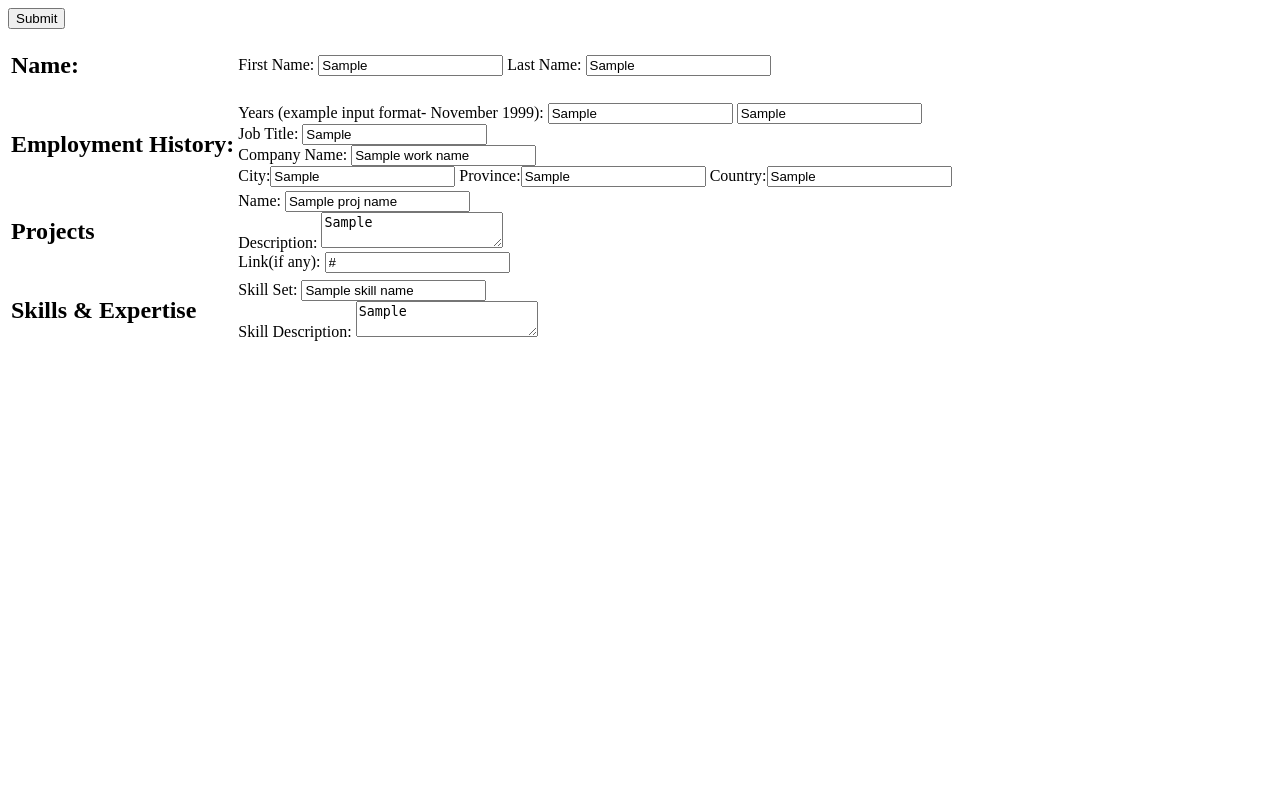
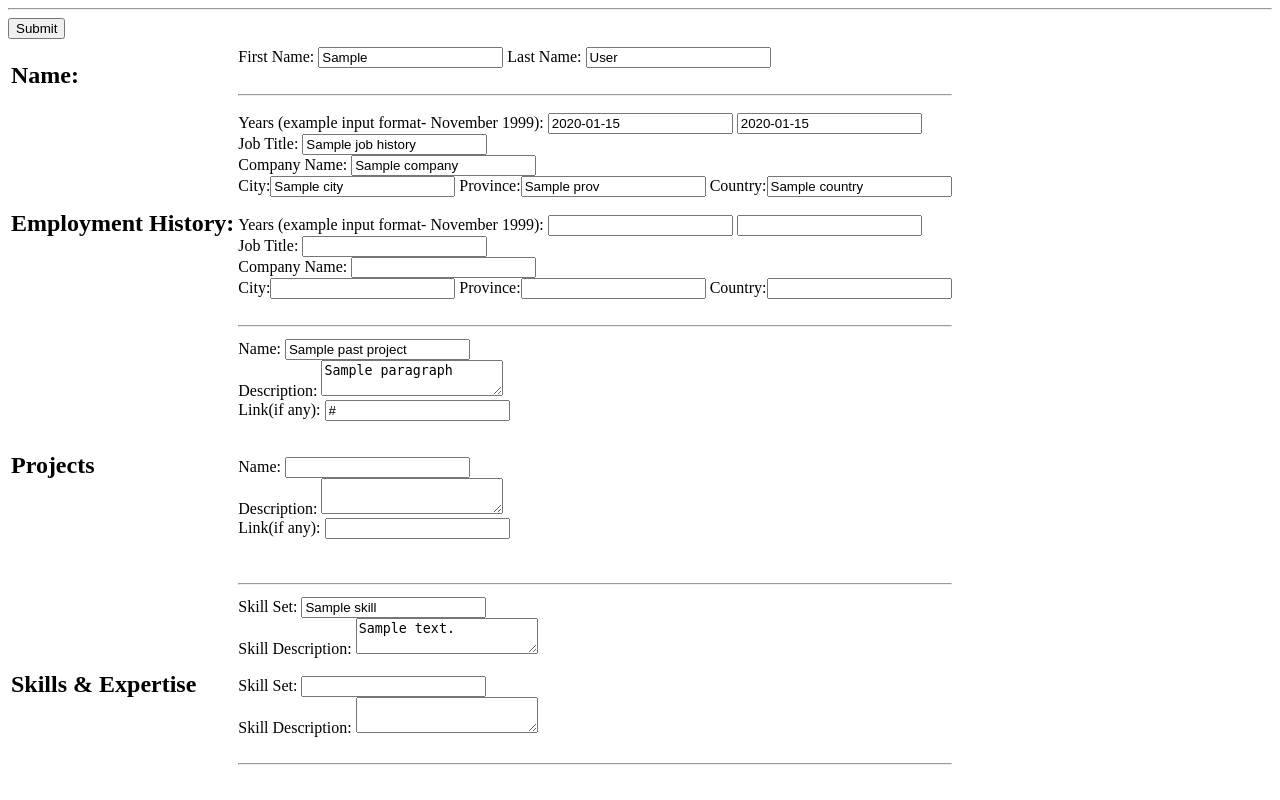
Before and after one commit to Jaudat/jobperfect, a Flask app: template templates/editProfiles.html in a window 1280 px wide. Run offline with Flask 2, Linux system fonts and the light colour scheme; the template is opened without the code that fills it: most values are stand-ins (such as "Sample title", 1, 10 or a date in 2020).

Commit message:
Think i did most of the editProfile, need to work on showProfile.........

```diff
--- a/model.py
+++ b/model.py
@@ -6,7 +6,7 @@ from flask_mongoengine import *
 
 
 class Profile(db.Document):
-    username = db.StringField(required=False, unique=False, max_length=50) # this is not used and will be deprecated if possible
+    vanity = db.StringField(required=False, unique=False, max_length=50) # this is not used and will be deprecated if possible
     email = db.EmailField(unique=True, required=True)
     password = db.StringField(required=True)
     created_on = db.DateTimeField(default=datetime.datetime.now, required=True)
@@ -33,7 +33,7 @@ class PastProject(db.EmbeddedDocument):
     name = db.StringField()
     paragraph = db.StringField()
     link = db.URLField()
-    quote = db.StringField()             # List containing person whe qoted and
+    quote = db.StringField()            # List containing person whe qoted and
                                          # quote that validates what is being said
 
 class Skillcase(db.EmbeddedDocument): # Skills and Expertise
--- a/templates/editProfiles.html
+++ b/templates/editProfiles.html
@@ -9,52 +9,96 @@
         <tr>
             <td><h2>Name:</h2></td>
             <td>
-                    <label>First Name:</label> <input type="text" name="fname" value="{{ frstNme }}">
-                     <label>Last Name:</label> <input type="text" name="lname" value="{{ lstNme }}">
+                <label>First Name:</label> <input type="text" name="fname" value="{{ results.first_name }}">
+                <label>Last Name:</label> <input type="text" name="lname" value="{{ results.last_name }}">
+                <br><br>
+                <hr>
             </td>
         </tr>
         <tr>
             <td> <h2>Employment History:</h2> </td>
             <td>
+                {% for jh in results.job_histories %}
                     <label>Years (example input format- November 1999):</label>
-                    <input type="text" name="start_yr" value="{{ frst_yr }}"></label>
-                    <input type="text" name="end_yr" value="{{ end_yr }}">
+                    <input type="text" name="start_yr" value="{{ jh.stime }}">
+                    <input type="text" name="end_yr" value="{{ jh.endtime }}">
                     <br>
-                    <label>Job Title:</label> <input type="text" name="emp_tle" value="{{ job_tl }}">
+                    <label>Job Title:</label> <input type="text" name="emp_tle" value="{{ jh.title }}">
                     <br>
-                    <label>Company Name:</label> <input type="text" name="comp_name" value="{{ work_name }}">
+                    <label>Company Name:</label> <input type="text" name="comp_name" value="{{ jh.company }}">
                     <br>
-                    <label>City:</label><input type="text" name="comp_city" value="{{ work_city }}">
-                    <label>Province:</label><input type="text" name="comp_prov" value="{{ work_prov }}">
-                    <label>Country:</label><input type="text" name="comp_nation" value="{{ work_nation }}">
+                    <label>City:</label><input type="text" name="comp_city" value="{{ jh.city }}">
+                    <label>Province:</label><input type="text" name="comp_prov" value="{{ jh.prov }}">
+                    <label>Country:</label><input type="text" name="comp_nation" value="{{ jh.country }}">
+                    <br><br>
+                {% endfor %}
+                <label>Years (example input format- November 1999):</label>
+
+                <input type="text" name="start_yr" value="">
+                <input type="text" name="end_yr" value="">
+                <br>
+                <label>Job Title:</label> <input type="text" name="emp_tle" value="">
+                <br>
+                <label>Company Name:</label> <input type="text" name="comp_name" value="">
+                <br>
+                <label>City:</label><input type="text" name="comp_city" value="">
+                <label>Province:</label><input type="text" name="comp_prov" value="">
+                <label>Country:</label><input type="text" name="comp_nation" value="">
+                <br><br>
+                <hr>
             </td>
         </tr>
+    <hr>
         <tr>
             <td><h2>Projects</h2> </td>
             <td>
-                    <label>Name:</label> <input type="text" name="proj_name" value="{{ proj_name }}">
+                {% for pp in results.past_projects %}
+                    <label>Name:</label> <input type="text" name="proj_name" value="{{ pp.name }}">
                     <br>
                     <label>Description:</label>
-                    <textarea name="proj_para">{{ proj_para }}</textarea>
+                    <textarea name="proj_para">{{ pp.paragraph }}</textarea>
                     <br>
                     <label>Link(if any):</label> <!-- Link to the project-->
-                    <input type="text" name="proj_link" value="{{ proj_link }}">
+                    <input type="text" name="proj_link" value="{{ pp.link }}">
                     <br>
                     <!-- TODO Insert quote field here -->
+                    <br><br>
+                {% endfor %}
+                <label>Name:</label> <input type="text" name="proj_name" value="">
+                <br>
+                <label>Description:</label>
+                <textarea name="proj_para"></textarea>
+                <br>
+                <label>Link(if any):</label> <!-- Link to the project-->
+                <input type="text" name="proj_link" value="">
+                <br>
+                <!-- TODO Insert quote field here -->
+                <br><br>
+                <hr>
             </td>
         </tr>
         <tr>
             <td><h2>Skills & Expertise</h2></td>
             <td>
+                {% for se in results.skillcases %}
                     <label>Skill Set:</label> <!-- e.g. Linux, Professional etc.-->
-                    <input type="text" name="skill_name" value="{{ skill_name }}">
+                    <input type="text" name="skill_name" value="{{ se.skill }}">
                     <br>
                     <label>Skill Description:</label>
-                    <textarea name="skill_bps">{{ skill_bps }}</textarea> <!-- In Bullet Points (BP)-->
+                    <textarea name="skill_bps">{{ se.descriptions }}</textarea> <!-- In Bullet Points (BP)-->
+                    <br><br>
+                {% endfor %}
+                <label>Skill Set:</label> <!-- e.g. Linux, Professional etc.-->
+                <input type="text" name="skill_name" value="">
+                <br>
+                <label>Skill Description:</label>
+                <textarea name="skill_bps"></textarea> <!-- In Bullet Points (BP)-->
+                <br><br>
+                <hr>
             </td>
         </tr>
         <tr>
-                <input type="submit" name="profile-edit-button" >
+            <input type="submit" name="profile-edit-button">
         </tr>
     </table>
     </form>
--- a/userProfiles.py
+++ b/userProfiles.py
@@ -2,7 +2,7 @@ __author__ = 'cevdet'
 
 from flask import Blueprint, request, render_template, session, redirect, url_for, current_app
 from model import Profile, JobHistory, PastProject, Skillcase
-from flask.ext.mongoengine import DoesNotExist, MultipleObjectsReturned
+from flask.ext.mongoengine import DoesNotExist, MultipleObjectsReturned, ValidationError
 from time import strftime, strptime
 
 
@@ -36,30 +36,41 @@ def editProfile():
                 pname = request.form["proj_name"]
                 pdescription = request.form["proj_para"]
                 plink = request.form["proj_link"]
+                # TODO pquote is not here, need to implement....
                 sgroup = request.form["skill_name"]
                 sbullet = request.form["skill_bps"]
 
-                query = Profile.objects.get(email=emailz)
-                query.first_name = fname
-                query.last_name = lname
-                query.save()
-                #query.job_histories
-                #jh = JobHistory(stime=strptime(stime, "%B %Y"),ftime=strptime(etime, "%B %Y"), title=title, company=cname
-                #, city=ccity, prov=cprov, country=cnation)
-                #query.job_histories.append(jh)
-                #query.save()
-                #query.past_projects
-                #pj = PastProject(name=pname, paragraph=pdescription, link=plink)
-                #query.past_projects.append(pj)
-                #query.save()
+                result.first_name = fname
+                result.last_name = lname
+                result.save()
+                result.job_histories
+                if stime and etime:
+                    try:
+                        jh = JobHistory(stime=strptime(stime, "%B %Y"),ftime=strptime(etime, "%B %Y"),
+                        title=title, company=cname, city=ccity, prov=cprov, country=cnation)
+                    except ValidationError:
+                        return "render the template and stime or ftime is wrong format"
+                else:
+                    jh = JobHistory(title=title, company=cname, city=ccity, prov=cprov, country=cnation)
+                result.job_histories.append(jh)
+                result.save()
+                result.past_projects
+                if plink:
+                    try:
+                        pj = PastProject(name=pname, paragraph=pdescription, link=plink)
+                    except ValidationError:
+                        return "render template and link is wrong format"
+                else:
+                    pj = PastProject(name=pname, paragraph=pdescription)
+                result.past_projects.append(pj)
+                result.save()
                 sk = Skillcase(skill=sgroup,descriptions=sbullet)
-                query.skillcases.append(sk)
-                query.save()
+                result.skillcases.append(sk)
+                result.save()
                 return redirect(url_for('.showPost'))
             else:
                 current_app.logger.debug("Method is GET")
-                hist = result.job_histories[0]
-                return render_template('editProfiles.html', job_tl=hist.title, work_name=hist.company)
+                return render_template('editProfiles.html', results=result)
     else: return "You are not logged in"
 
             # List of jinja2 variables in editProfiles.html
```
Lines whose indentation alone changed are shown as unchanged.
